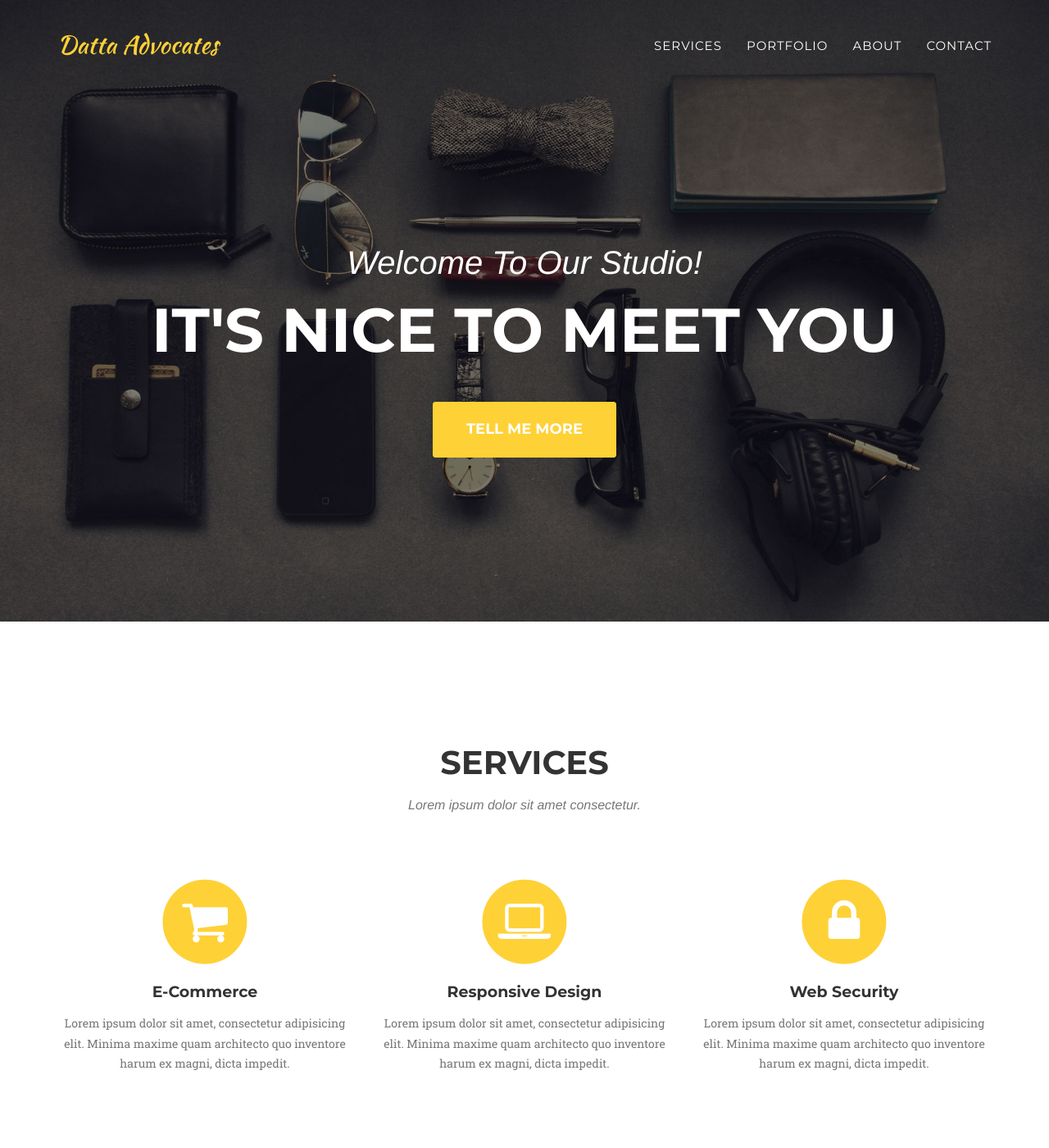
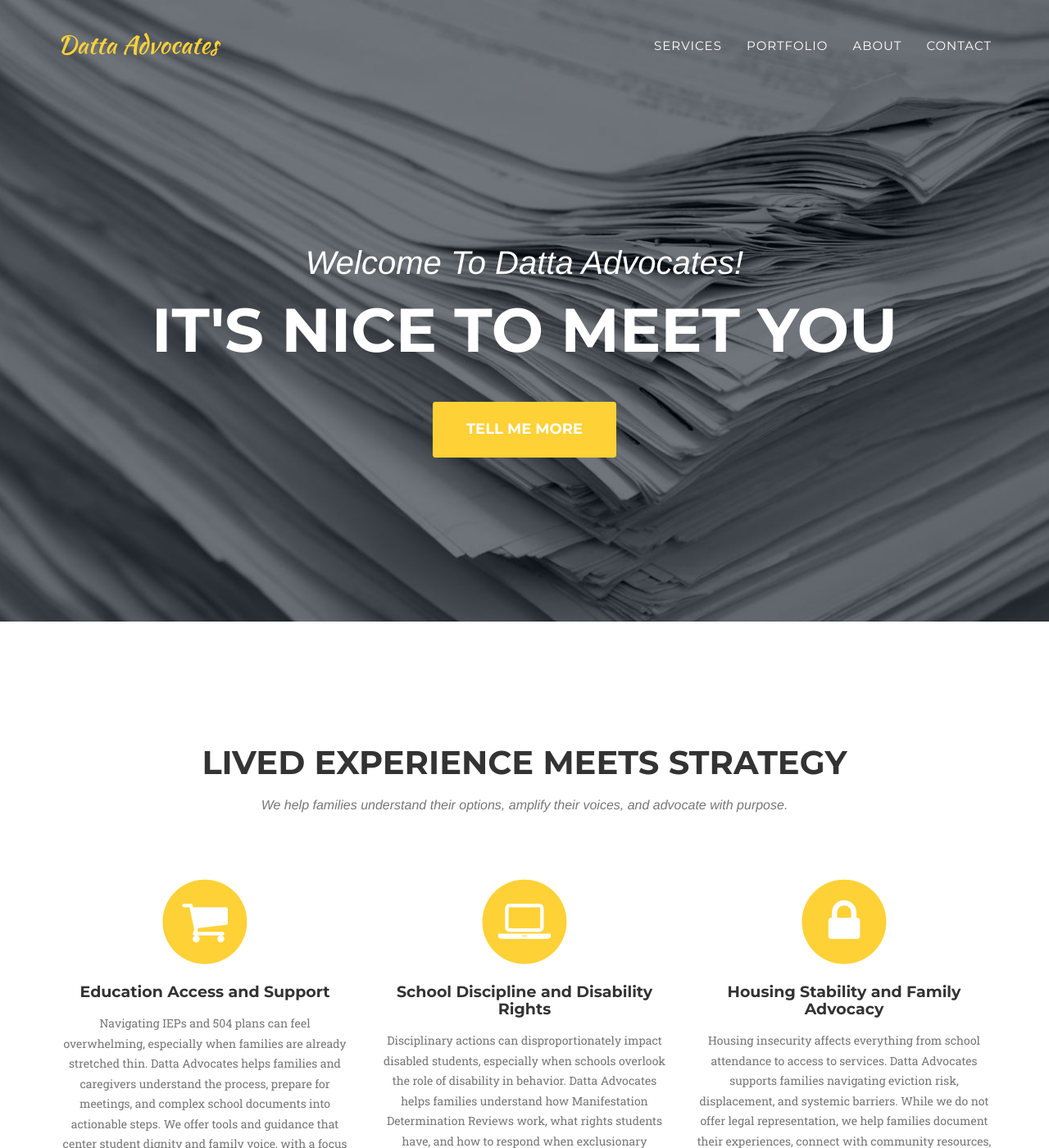
Before and after one commit to neeradatta/dattaadvocate.com, a Jekyll site: the page built from index.html, in a window 1280 px wide and 1400 px high. Shown: the whole window at 82% size. Built offline with Jekyll 4.4.1, drawn with Linux system fonts in a browser that asks for light colours; some web fonts are replaced; some of the changed text lies outside the part shown.

Commit message:
Updated pages.

```diff
--- a/_includes/header.html
+++ b/_includes/header.html
@@ -46,7 +46,7 @@
     <header>
         <div class="container">
             <div class="intro-text">
-                <div class="intro-lead-in">Welcome To Our Studio!</div>
+                <div class="intro-lead-in">Welcome To Datta Advocates!</div>
                 <div class="intro-heading">It's Nice To Meet You</div>
                 <a href="#services" class="page-scroll btn btn-xl">Tell Me More</a>
             </div>
--- a/_includes/services.html
+++ b/_includes/services.html
@@ -3,8 +3,8 @@
         <div class="container">
             <div class="row">
                 <div class="col-lg-12 text-center">
-                    <h2 class="section-heading">Services</h2>
-                    <h3 class="section-subheading text-muted">Lorem ipsum dolor sit amet consectetur.</h3>
+                    <h2 class="section-heading">Lived Experience Meets Strategy</h2>
+                    <h3 class="section-subheading text-muted">We help families understand their options, amplify their voices, and advocate with purpose.</h3>
                 </div>
             </div>
             <div class="row text-center">
@@ -13,24 +13,24 @@
                         <i class="fa fa-circle fa-stack-2x text-primary"></i>
                         <i class="fa fa-shopping-cart fa-stack-1x fa-inverse"></i>
                     </span>
-                    <h4 class="service-heading">E-Commerce</h4>
-                    <p class="text-muted">Lorem ipsum dolor sit amet, consectetur adipisicing elit. Minima maxime quam architecto quo inventore harum ex magni, dicta impedit.</p>
+                    <h4 class="service-heading">Education Access and Support</h4>
+                    <p class="text-muted">Navigating IEPs and 504 plans can feel overwhelming, especially when families are already stretched thin. Datta Advocates helps families and caregivers understand the process, prepare for meetings, and complex school documents into actionable steps. We offer tools and guidance that center student dignity and family voice, with a focus on trauma-informed collaboration and emotionally grounded advocacy.</p>
                 </div>
                 <div class="col-md-4">
                     <span class="fa-stack fa-4x">
                         <i class="fa fa-circle fa-stack-2x text-primary"></i>
                         <i class="fa fa-laptop fa-stack-1x fa-inverse"></i>
                     </span>
-                    <h4 class="service-heading">Responsive Design</h4>
-                    <p class="text-muted">Lorem ipsum dolor sit amet, consectetur adipisicing elit. Minima maxime quam architecto quo inventore harum ex magni, dicta impedit.</p>
+                    <h4 class="service-heading">School Discipline and Disability Rights</h4>
+                    <p class="text-muted">Disciplinary actions can disproportionately impact disabled students, especially when schools overlook the role of disability in behavior. Datta Advocates helps families understand how Manifestation Determination Reviews work, what rights students have, and how to respond when exclusionary practices appear. We also highlight the broader patterns that contribute to the preschool to prison pipeline, offering insight and strategy to interrupt harm before it escalates.</p>
                 </div>
                 <div class="col-md-4">
                     <span class="fa-stack fa-4x">
                         <i class="fa fa-circle fa-stack-2x text-primary"></i>
                         <i class="fa fa-lock fa-stack-1x fa-inverse"></i>
                     </span>
-                    <h4 class="service-heading">Web Security</h4>
-                    <p class="text-muted">Lorem ipsum dolor sit amet, consectetur adipisicing elit. Minima maxime quam architecto quo inventore harum ex magni, dicta impedit.</p>
+                    <h4 class="service-heading">Housing Stability and Family Advocacy</h4>
+                    <p class="text-muted">Housing insecurity affects everything from school attendance to access to services. Datta Advocates supports families navigating eviction risk, displacement, and systemic barriers. While we do not offer legal representation, we help families document their experiences, connect with community resources, and advocate for stability in school and public settings. Our work centers emotional support, dignity, and the recognition that housing is a foundation for educational equity.</p>
                 </div>
             </div>
         </div>
```
Also changed, not shown: img/header-bg.jpg, img/header-bg.png (added), img/header-old-bg.jpg (added).
